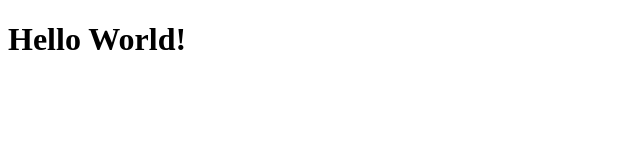
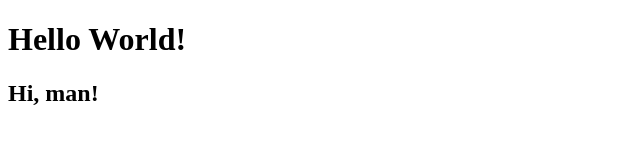
Before and after one commit to Sam3081/First, a plain HTML site: page index.html in a window 1280 px wide. Shown: the whole page, without its empty margins (0-640 px from the left). Drawn offline with Linux system fonts and the light colour scheme.

Commit message:
Добавленио Hi, man! в index.html

```diff
--- a/index.html
+++ b/index.html
@@ -9,7 +9,7 @@
 <body>
 
     <h1>Hello World!</h1>
-
+    <h2>Hi, man!</h2>
 
 
     <script src="js/script.js"></script>
```
